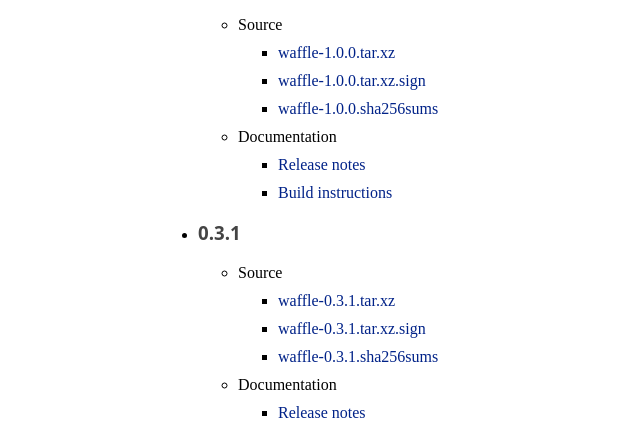
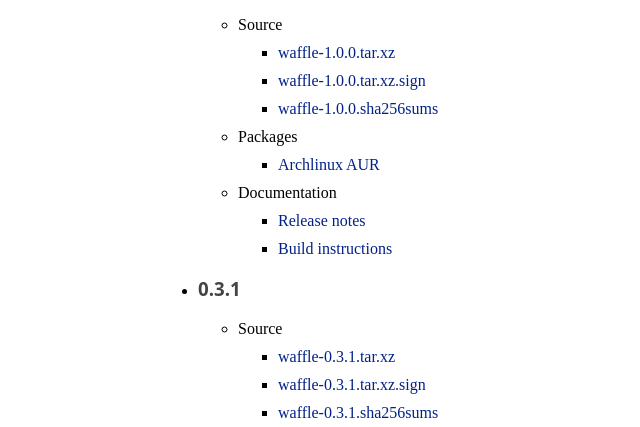
Before and after one commit to waffle-gl/waffle-gl.github.io, a plain HTML site: page releases.html in a window 1280 px wide. Shown: the part 373-800 px from the top of the page, without its empty margins (0-640 px from the left). Drawn offline with Linux system fonts and the light colour scheme.

Commit message:
releases/1.0.0: Add link to Waffle's AUR page

```diff
--- a/releases.html
+++ b/releases.html
@@ -20,6 +20,11 @@
               <li><a href="files/release/waffle-1.0.0/waffle-1.0.0.tar.xz">waffle-1.0.0.tar.xz</a></li>
               <li><a href="files/release/waffle-1.0.0/waffle-1.0.0.tar.xz.sign">waffle-1.0.0.tar.xz.sign</a></li>
               <li><a href="files/release/waffle-1.0.0/waffle-1.0.0.sha256sums">waffle-1.0.0.sha256sums</a></li>
+            </ul>
+          </li>
+          <li>Packages
+            <ul>
+              <li><a href="https://aur.archlinux.org/packages.php?ID=62232">Archlinux AUR</a>
             </ul>
           </li>
           <li>Documentation
```
